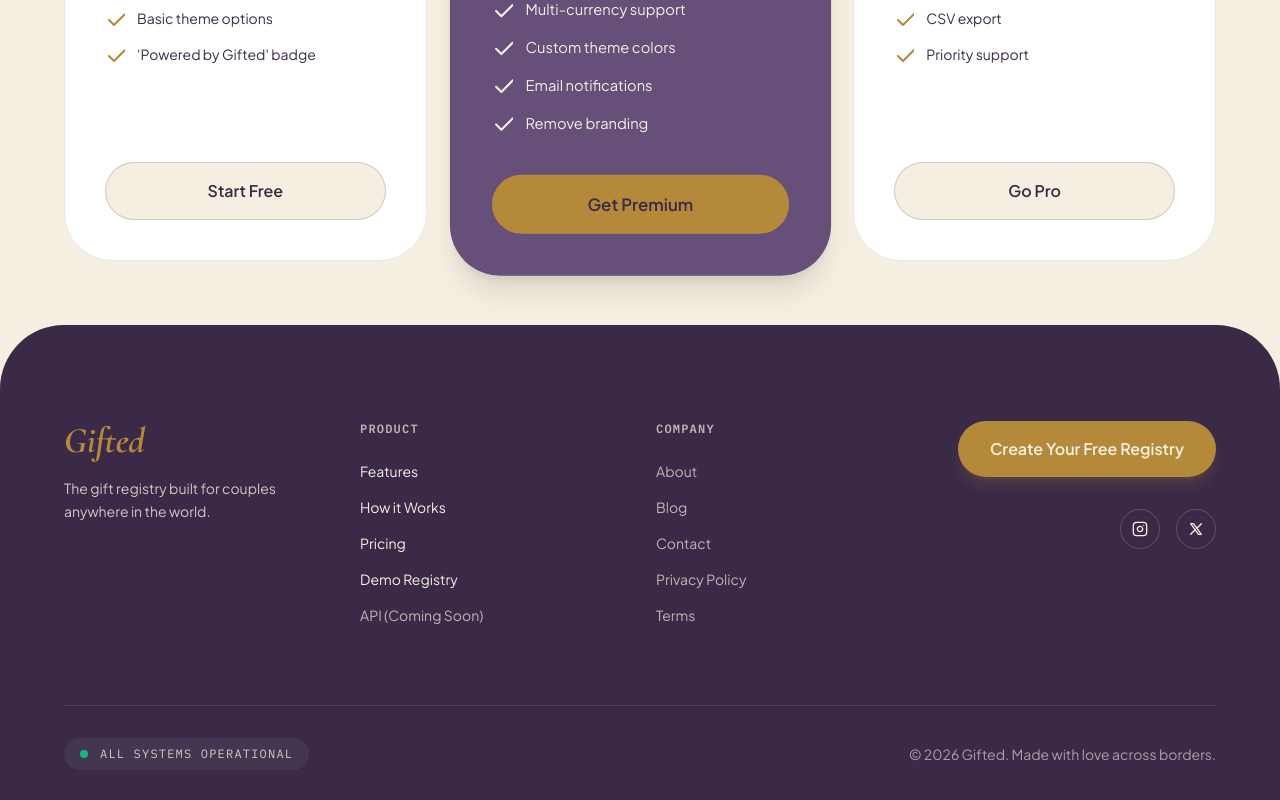
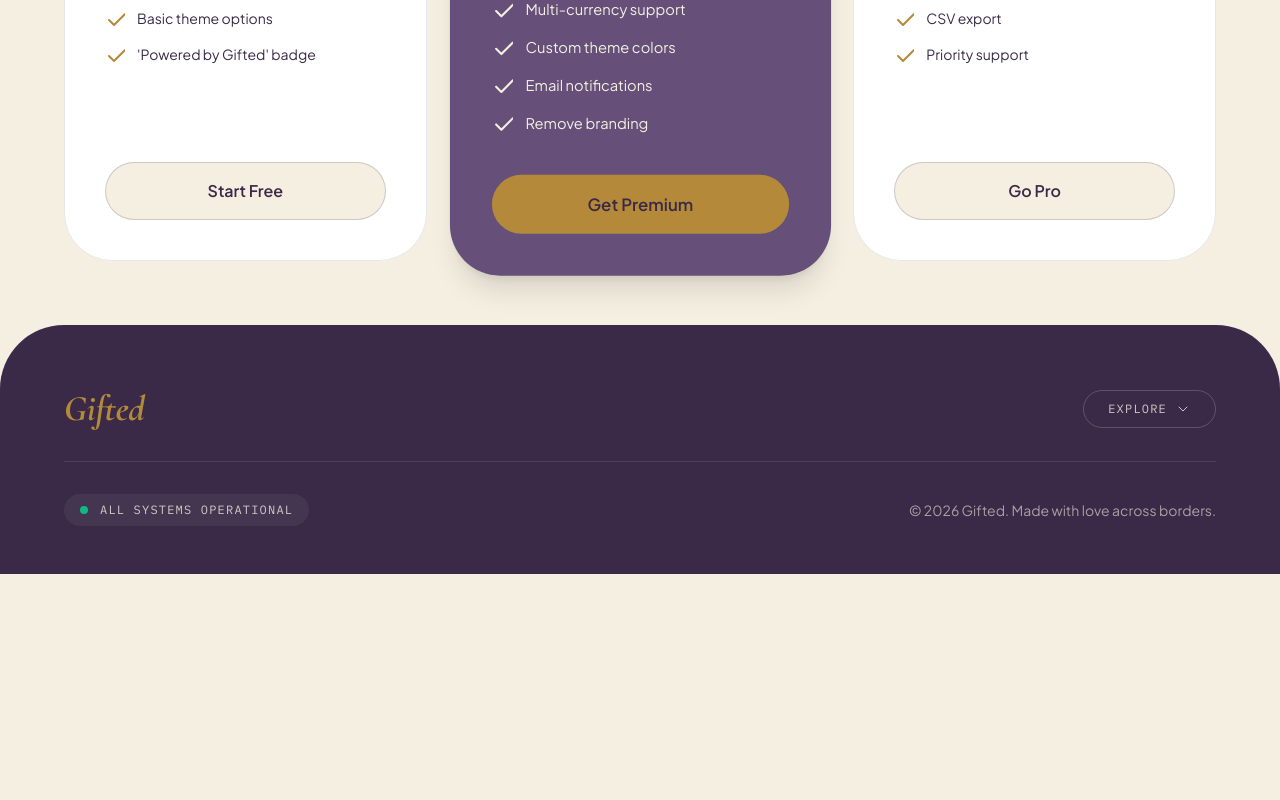
Before and after one commit to micheal-donald/weddingregistry, a React (Vite) app: page / in a window 1280 px wide. Shown: the part 5241-6041 px from the top of the page. After the commit the page ends 5815 px from the top, so only its background shows below. Built offline with nearby package versions, Linux system fonts and the light colour scheme.

Commit message:
feat: Add an expandable navigation menu to the footer component.

```diff
--- a/src/components/Footer.jsx
+++ b/src/components/Footer.jsx
@@ -1,12 +1,30 @@
+import { useState } from 'react';
 import { Link } from 'react-router-dom';
 
 export default function Footer() {
+  const [isExpanded, setIsExpanded] = useState(false);
+
   return (
-    <footer className="bg-dark text-background rounded-t-[4rem] pt-24 pb-12 px-6 md:px-16 mt-[-4rem] relative z-20">
+    <footer className="bg-dark text-background rounded-t-[4rem] pt-16 pb-12 px-6 md:px-16 mt-[-4rem] relative z-20">
       <div className="max-w-7xl mx-auto">
-        <div className="grid grid-cols-1 md:grid-cols-4 gap-12 md:gap-8 mb-20">
+        {/* Minimal Header */}
+        <div className="flex justify-between items-center">
+          <h3 className="font-serif italic text-4xl font-bold text-accent">Gifted</h3>
+          <button
+            onClick={() => setIsExpanded(!isExpanded)}
+            className="flex items-center gap-2 font-mono text-xs uppercase tracking-widest text-background/80 hover:text-accent transition-colors border border-background/20 rounded-full px-6 py-2.5 hover:bg-background/5"
+          >
+            {isExpanded ? 'Hide Menu' : 'Explore'}
+            <svg viewBox="0 0 24 24" fill="none" className={`w-4 h-4 transition-transform duration-500 ${isExpanded ? 'rotate-180' : ''}`} stroke="currentColor" strokeWidth="1.5" strokeLinecap="round" strokeLinejoin="round">
+              <polyline points="6 9 12 15 18 9"></polyline>
+            </svg>
+          </button>
+        </div>
+
+        {/* Expandable Grid */}
+        <div className={`w-full overflow-hidden transition-all duration-700 ease-in-out ${isExpanded ? 'max-h-[1000px] opacity-100 mt-12 mb-16' : 'max-h-0 opacity-0 mt-0 mb-8'}`}>
+          <div className="grid grid-cols-1 md:grid-cols-4 gap-12 md:gap-8 pt-12 border-t border-background/10">
             <div className="md:col-span-1">
-            <h3 className="font-serif italic text-4xl font-bold mb-4 text-accent">Gifted</h3>
               <p className="text-background/80 font-sans text-sm leading-relaxed max-w-xs">
                 The gift registry built for couples anywhere in the world.
               </p>
@@ -35,10 +53,10 @@ export default function Footer() {
             </div>
 
             <div className="md:col-span-1 flex flex-col items-start md:items-end">
-            <Link to="/register" className="px-8 py-4 bg-accent text-background rounded-full font-semibold magnetic-transform hover:scale-105 transition-all mb-8 shadow-lg shadow-accent/20">
+              <Link to="/register" className="px-8 py-4 bg-accent text-dark rounded-full font-semibold magnetic-transform hover:scale-105 transition-all mb-8 shadow-lg shadow-accent/20 text-center">
                 Create Your Free Registry
               </Link>
-            <div className="flex gap-4 mb-8">
+              <div className="flex gap-4">
                 <a href="https://instagram.com" target="_blank" rel="noopener noreferrer" aria-label="Instagram" className="w-10 h-10 rounded-full border border-background/20 flex items-center justify-center hover:border-accent hover:text-accent transition-colors">
                   <svg viewBox="0 0 24 24" fill="none" stroke="currentColor" strokeWidth="2" strokeLinecap="round" strokeLinejoin="round" className="w-4 h-4"><rect width="20" height="20" x="2" y="2" rx="5" ry="5"></rect><path d="M16 11.37A4 4 0 1 1 12.63 8 4 4 0 0 1 16 11.37z"></path><line x1="17.5" x2="17.51" y1="6.5" y2="6.5"></line></svg>
                 </a>
@@ -48,7 +66,9 @@ export default function Footer() {
               </div>
             </div>
           </div>
+        </div>
 
+        {/* Bottom Bar Always Visible */}
         <div className="flex flex-col md:flex-row items-center justify-between border-t border-background/10 pt-8 gap-4">
           <div className="flex items-center gap-3 bg-white/5 rounded-full px-4 py-2 text-xs font-mono">
             <span className="relative flex h-2 w-2">
```
Lines whose indentation alone changed are shown as unchanged.
